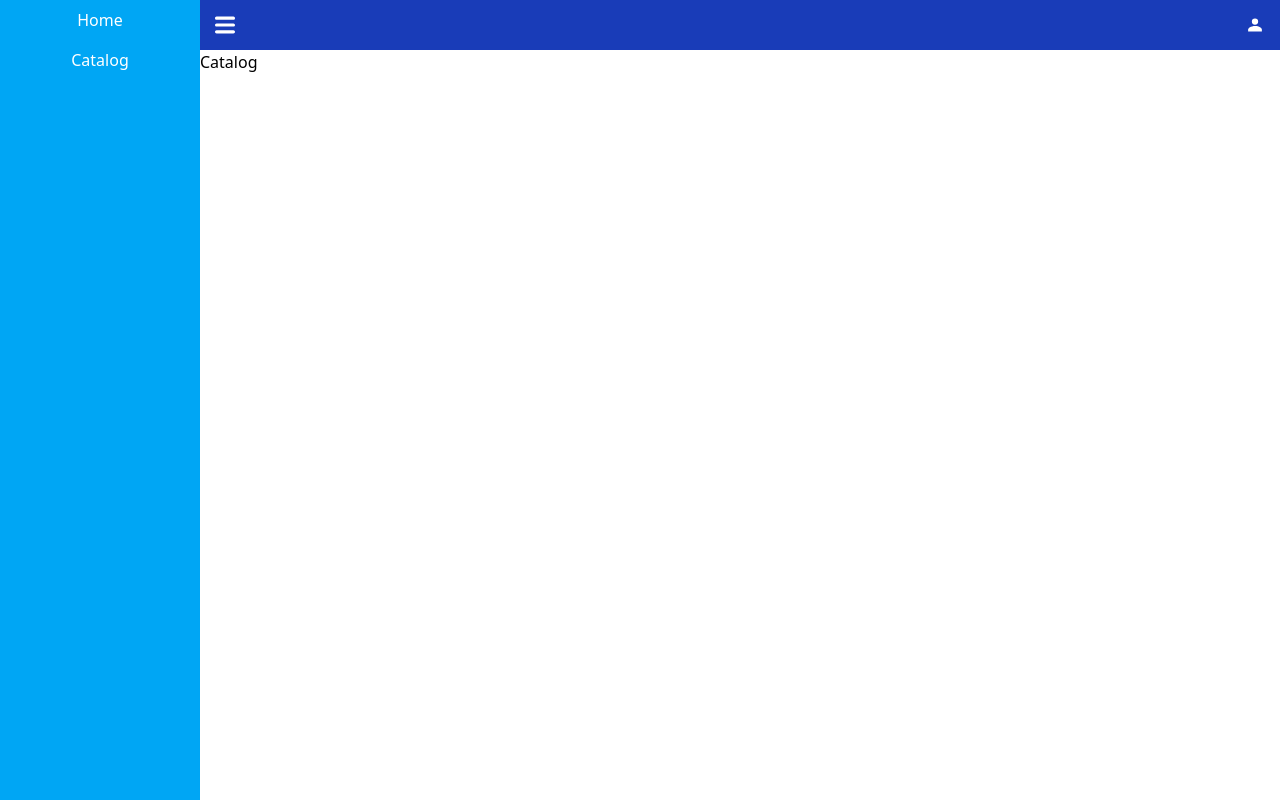
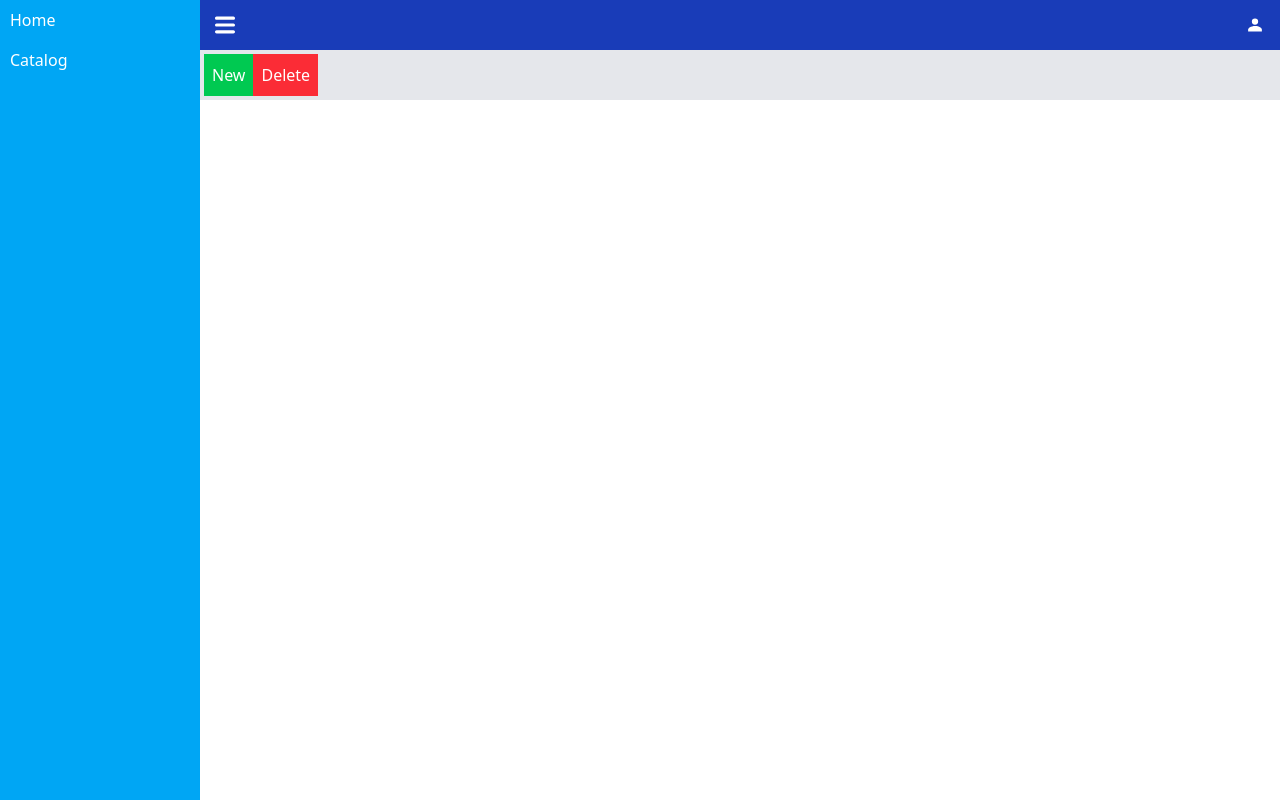
Before and after one commit to ZaraGiraffe/zara-learns-web, a React (Vite) app in the folder frontend-admin/: page /catalog in a window 1280 px wide. Built offline with nearby package versions, Linux system fonts and the light colour scheme.

Commit message:
add catalog buttons

```diff
--- a/frontend-admin/src/App.css
+++ b/frontend-admin/src/App.css
@@ -19,20 +19,27 @@ body {
 .left-panel {
 	transition: margin-left 0.3s ease-in-out;
 	width: var(--left-panel-width);
-	display: grid;
-	grid-template-columns: 1fr;
-	align-content: start;
+	display: flex;
+	flex-direction: column;
+	align-content: space-between;
 }
 
 .left-panel.sidebar-closed {
 	margin-left: calc(var(--left-panel-width) * -1);
 }
 
-.left-panel a {
-	text-decoration: none;
+.left-panel-buttons-list {
+	width: 100%;
+	display: flex;
+	flex-direction: column;
+}
+
+.left-panel-button {
+	width: 100%;
 	display: flex;
 	align-items: center;
-	justify-content: center;
+	justify-content: left;
+	padding-left: 10px;
 	height: 40px;
 }
 
@@ -52,7 +59,3 @@ body {
 	height: 100%;
 	padding: 15px;
 }
-
-.content {
-
-}
--- a/frontend-admin/src/App.tsx
+++ b/frontend-admin/src/App.tsx
@@ -18,18 +18,20 @@ export default App;
 
 function LeftPanel() {
   let leftPanelTailwindClasses = 'hover:bg-sky-600 active:bg-sky-700'
-  return <div className='left-panel bg-sky-500 text-white'>
-    <Link to='/' className={leftPanelTailwindClasses}>Home</Link>
-    <Link to='/catalog' className={leftPanelTailwindClasses}>Catalog</Link>
-  </div>
+  return <nav className='left-panel bg-sky-500 text-white'>
+    <ul className='left-panel-buttons-list'>
+      <Link to='/'><li className={'left-panel-button ' + leftPanelTailwindClasses}>Home</li></Link>
+      <Link to='/catalog'><li className={'left-panel-button ' + leftPanelTailwindClasses}>Catalog</li></Link>
+    </ul>
+  </nav>
 }
 
 function Header() {
   let headerTailwindClasses = 'hover:bg-blue-900 active:bg-blue-950'
-  return <div className='header bg-blue-800'>
+  return <nav className='header bg-blue-800'>
     <img className={'sidebar-icon header-button ' + headerTailwindClasses} src='./sidebar.svg' alt='sidebar' onClick={handleSidebarIconClick} />
     <img className={'header-button ' + headerTailwindClasses} src='./person.svg' alt='person' />
-  </div>
+  </nav>
 }
 
 function handleSidebarIconClick() {
--- /dev/null
+++ b/frontend-admin/src/Catalog.css
@@ -0,0 +1,23 @@
+.catalog-content {
+	display: grid;
+	grid-template-rows: 20px 1fr;
+	grid-template-columns: 1fr;
+}
+
+.catalog-buttons {
+    display: flex;
+    justify-content: space-between;
+    width: 100%;
+    height: 50px;
+}
+
+.catalog-buttons-group {
+    display: flex;
+    height: 100%;
+    flex-direction: row;
+    align-items: center;
+}
+
+.catalog-button {
+    height: 100%;
+}
--- a/frontend-admin/src/Catalog.tsx
+++ b/frontend-admin/src/Catalog.tsx
@@ -1,8 +1,25 @@
+import './Catalog.css';
+import { Link } from 'react-router-dom';
 
 function Catalog() {
-    return <div>Catalog</div>
+    let buttonTailwindClasses = 'flex items-center justify-center px-2';
+    return <div className='catalog-content'>
+        <nav className='catalog-buttons bg-gray-200 text-white'>
+            <div className='catalog-buttons-group p-1'>
+                <Link to='/catalog/new' className={`catalog-button bg-green-500 hover:bg-green-600 active:bg-green-700 ${buttonTailwindClasses}`}>New</Link>
+                <button className={`catalog-button bg-red-500 hover:bg-red-600 active:bg-red-700 ${buttonTailwindClasses}`}>Delete</button>
+            </div>
+            <div className='catalog-buttons-group'>
+
+            </div>
+        </nav>
+        <div className='catalog-table'></div>
+    </div>
+}
+
+function NewItem() {
+    return <div>New Item</div>
 }
 
 
-
-export default Catalog;
+export { NewItem, Catalog };
--- a/frontend-admin/src/main.tsx
+++ b/frontend-admin/src/main.tsx
@@ -2,7 +2,7 @@ import { RouterProvider } from 'react-router/dom'
 import { createBrowserRouter } from 'react-router'
 import ReactDOM from 'react-dom/client'
 import App from './App.tsx'
-import Catalog from './Catalog.tsx'
+import { NewItem, Catalog } from './Catalog.tsx'
 
 const router = createBrowserRouter([
   {
@@ -12,6 +12,10 @@ const router = createBrowserRouter([
       {
         path: 'catalog',
         Component: Catalog
+      },
+      {
+        path: 'catalog/new',
+        Component: NewItem,
       }
     ]
   }
```
